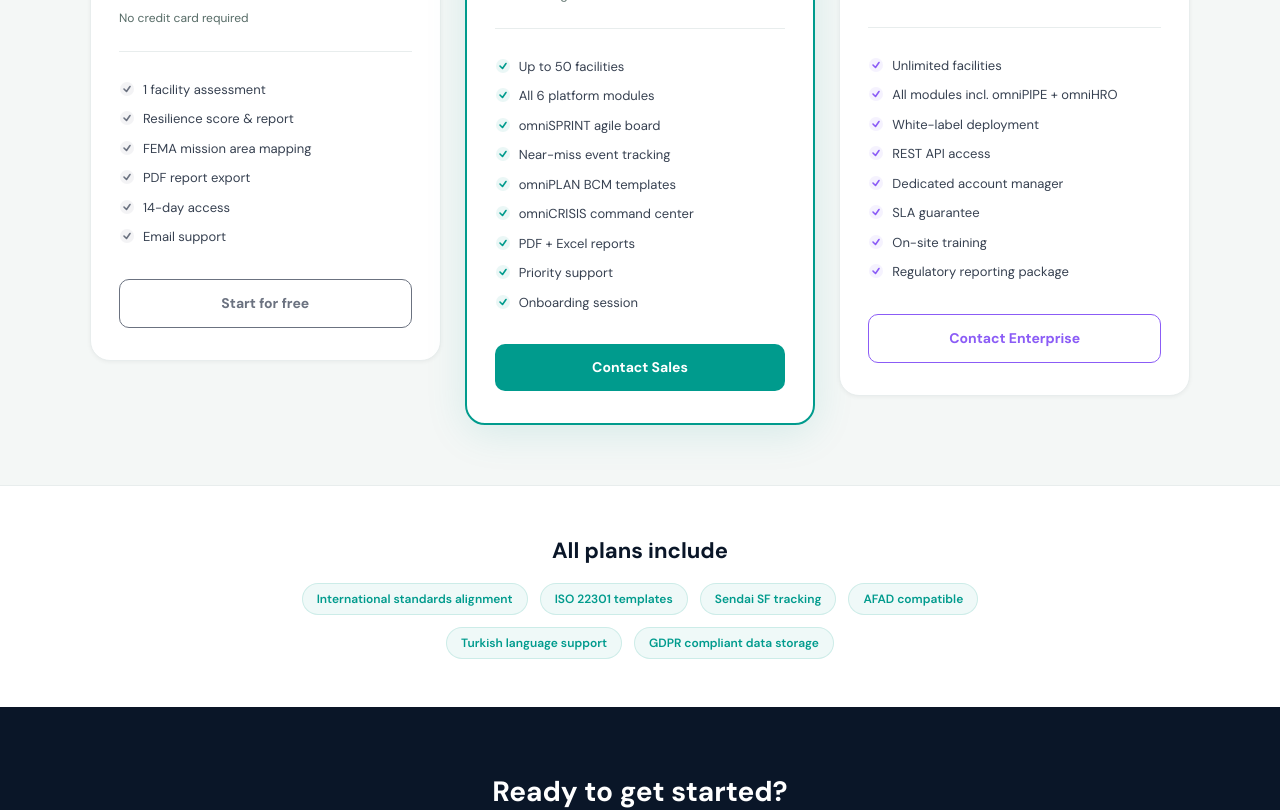
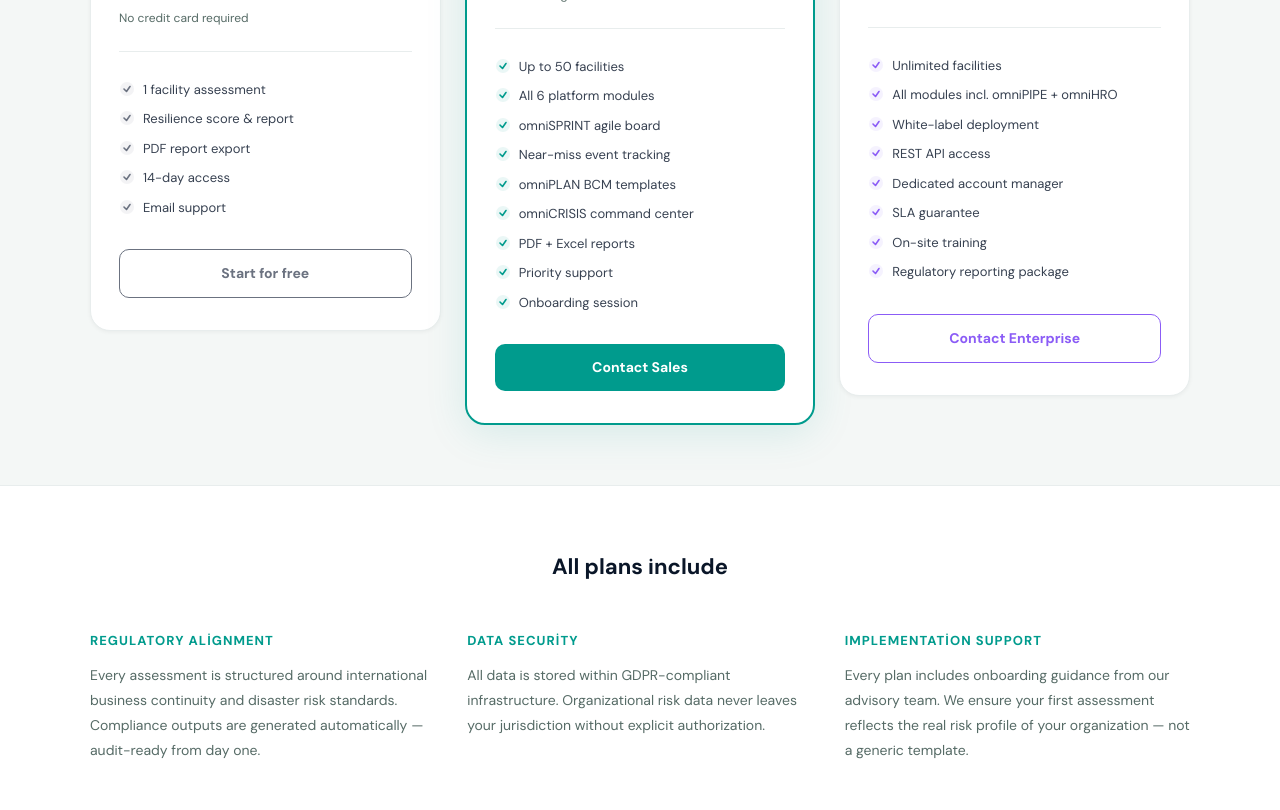
Before and after one commit to resiliagroup/resilia-platform, a Next.js app: page /pricing in a window 1280 px wide. Shown: the part 500-1310 px from the top of the page. Built offline with nearby package versions, Linux system fonts and the light colour scheme; a web font is replaced by a local one.

Commit message:
refactor: pricing badge grid kaldırıldı, kurumsal prose eklendi

```diff
--- a/src/app/pricing/page.tsx
+++ b/src/app/pricing/page.tsx
@@ -42,7 +42,6 @@ const PLANS = [
     features: [
       '1 facility assessment',
       'Resilience score & report',
-      'FEMA mission area mapping',
       'PDF report export',
       '14-day access',
       'Email support',
@@ -164,18 +163,32 @@ export default function PricingPage() {
         </div>
       </section>
 
-      {/* FAQ / Compliance note */}
-      <section style={{ padding:'48px', background:'#fff', borderTop:`1px solid ${BORDER}` }}>
-        <div style={{ maxWidth:720, margin:'0 auto', textAlign:'center' }}>
-          <h2 style={{ fontSize:22, fontWeight:700, color:N, marginBottom:16 }}>
+      {/* All plans include */}
+      <section style={{ padding:'64px 48px', background:'#fff', borderTop:`1px solid ${BORDER}` }}>
+        <div style={{ maxWidth:1100, margin:'0 auto' }}>
+          <h2 style={{ fontSize:22, fontWeight:700, color:N, marginBottom:48, textAlign:'center' }}>
             All plans include
           </h2>
-          <div style={{ display:'flex', gap:12, flexWrap:'wrap', justifyContent:'center' }}>
-            {['International standards alignment','ISO 22301 templates','Sendai SF tracking','AFAD compatible','Turkish language support','GDPR compliant data storage'].map(item => (
-              <span key={item} style={{ fontSize:12, fontWeight:600, padding:'6px 14px',
-                borderRadius:20, background:`${T}10`, color:T, border:`1px solid ${T}25` }}>
-                {item}
-              </span>
+          <div style={{ display:'grid', gridTemplateColumns:'repeat(3,1fr)', gap:32 }}>
+            {[
+              {
+                title: 'Regulatory Alignment',
+                body: 'Every assessment is structured around international business continuity and disaster risk standards. Compliance outputs are generated automatically — audit-ready from day one.',
+              },
+              {
+                title: 'Data Security',
+                body: 'All data is stored within GDPR-compliant infrastructure. Organizational risk data never leaves your jurisdiction without explicit authorization.',
+              },
+              {
+                title: 'Implementation Support',
+                body: 'Every plan includes onboarding guidance from our advisory team. We ensure your first assessment reflects the real risk profile of your organization — not a generic template.',
+              },
+            ].map(col => (
+              <div key={col.title}>
+                <div style={{ fontSize:13, fontWeight:700, color:T, letterSpacing:'0.08em',
+                  textTransform:'uppercase', marginBottom:12 }}>{col.title}</div>
+                <p style={{ fontSize:14, color:MG, lineHeight:1.8 }}>{col.body}</p>
+              </div>
             ))}
           </div>
         </div>
```
